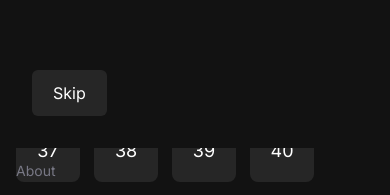
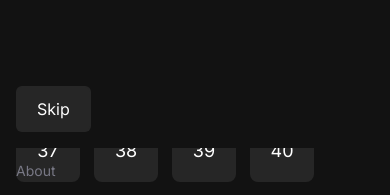
Before and after one commit to Space1nvader/IKTG, a React (Create React App) app: page / in a window 390 px wide. Both pictures are taken after a click on the button "10". Shown: the part 696-891 px from the top of the page. Built offline with nearby package versions, Linux system fonts and the light colour scheme.

Commit message:
адаптив на айфоне

```diff
--- a/src/modules/questions/components/QuestionModal/components/Controls/index.module.scss
+++ b/src/modules/questions/components/QuestionModal/components/Controls/index.module.scss
@@ -1,8 +1,14 @@
 .controls {
+  position: absolute;
+  bottom: 1rem;
+  width: 100%;
+  padding: 16px;
+  bottom: env(safe-area-inset-bottom);
   flex-wrap: wrap;
   align-items: center;
   justify-content: space-between;
   display: flex;
+  box-sizing: border-box;
   width: 100%;
   flex-shrink: 0;
 }
```
